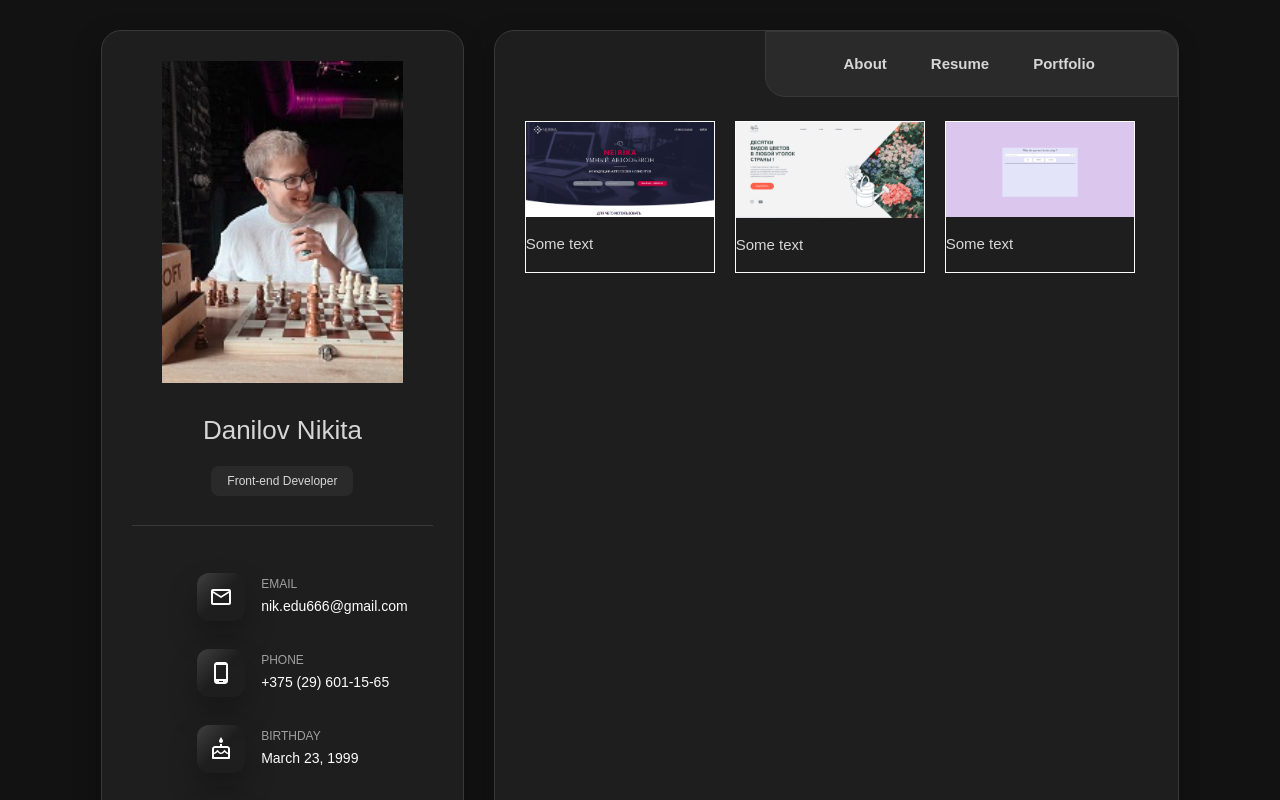
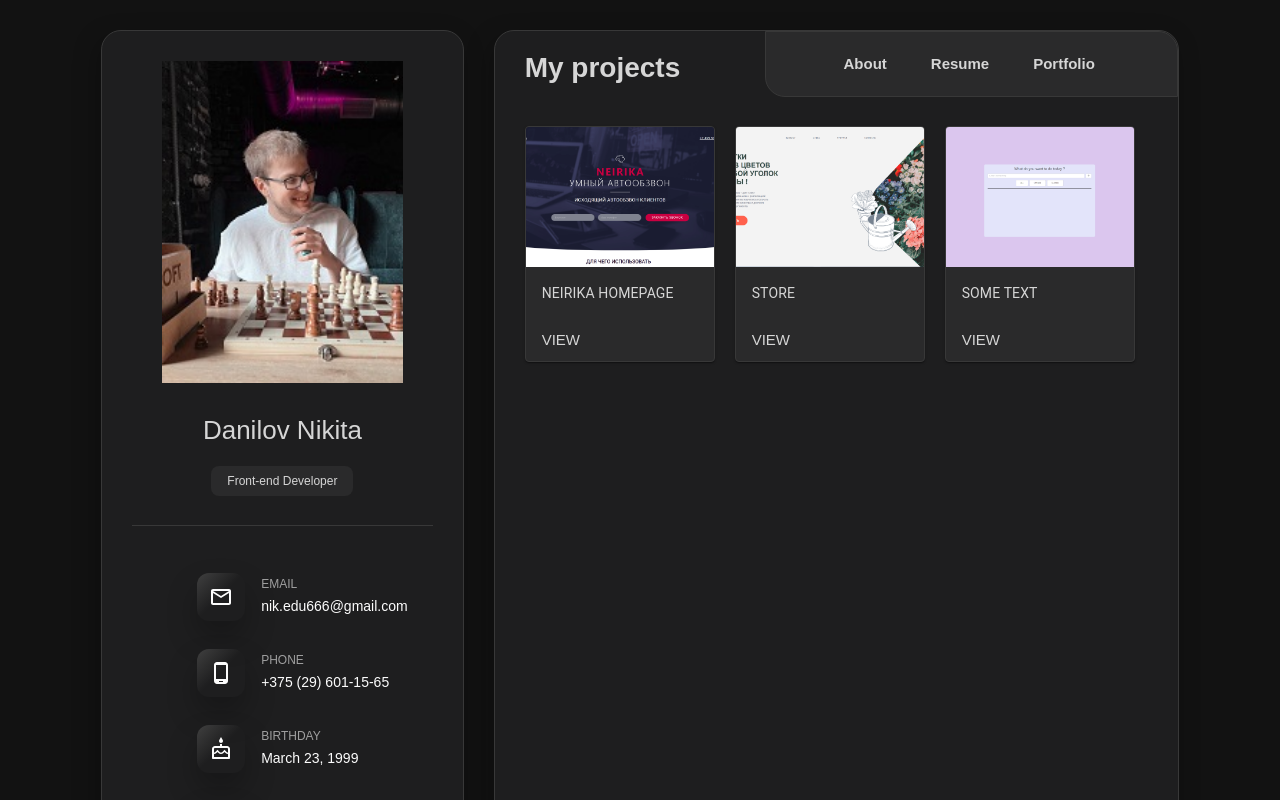
Before and after one commit to NikiDan/landingPage, a React (Create React App) app: page /portfolio in a window 1280 px wide. Shown: the top 800 px of the page. Built offline with nearby package versions, Linux system fonts and the light colour scheme.

Commit message:
Portfolio cards + Routes debug

```diff
--- a/src/Components/ContentMobile/ContentMobile.jsx
+++ b/src/Components/ContentMobile/ContentMobile.jsx
@@ -66,13 +66,13 @@ const ContentMobile = () => {
                     <div className="nav-container" id="nav-container">
                             <ul className="nav__hidden" id="nav">
                                 <li className="nav__item">
-                                    <a className="active" href="#">About</a>
+                                    <Link className="active" to="/">About</Link>
                                 </li>
                                 <li className="nav__item nav__resume">
-                                    <a className="active" href="#"> Resume</a>
+                                    <Link className="active" to="/"> Resume</Link>
                                 </li>
                                 <li className="nav__item nav__portfolio">
-                                    <a className="active" href="#">Portfolio</a>
+                                    <Link className="active" to="/portfolio">Portfolio</Link>
                                 </li>
                             </ul>
                             <button className="nav__btn" id="btnNav" onClick={showNav} type="submit">
--- a/src/Components/ContentMobile/style.css
+++ b/src/Components/ContentMobile/style.css
@@ -322,9 +322,9 @@
     margin: 0;
   }
 
-  .portfolio{
-    flex-direction: column;
-  }
+  /*.portfolio{*/
+  /*  flex-direction: column;*/
+  /*}*/
 
   .portfolio__item{
     width: 100%;
--- a/src/Components/PortfolioPc/PortfolioPc.jsx
+++ b/src/Components/PortfolioPc/PortfolioPc.jsx
@@ -4,12 +4,18 @@ import imgNeirika from "../img/Neirika.png";
 import imgSquare from "../img/Square.png";
 import imgTodo from "../img/Todo.png";
 
+import Card from '@mui/material/Card';
+import CardActions from '@mui/material/CardActions';
+import CardContent from '@mui/material/CardContent';
+import CardMedia from '@mui/material/CardMedia';
+
 import "./style.css";
+import {Typography} from "@mui/material";
 
 const PortfolioPc = () => {
     return(
         <div className="content portfolio__content__main">
-            {/*<h1 className="portfolio__header__text">Hi ! Here you can look at my portfolio projects</h1>*/}
+            <h1 className="portfolio__header__text">My projects</h1>
             <div className="nav-container">
                 <ul className="nav">
                     <li className="nav__item">
@@ -24,42 +30,72 @@ const PortfolioPc = () => {
                 </ul>
             </div>
             <div className="portfolio__content">
-                <div className="portfolio__item neirika portfolio__card">
+                <Card className="portfolio__item neirika portfolio__card">
+                    <CardMedia className="card__img-container"
+                               component="img"
+                               alt="Neirika homepage"
+                               height="140"
+                               image={imgNeirika}
+                    />
+                    <CardContent >
+                        <Typography component="p" className="card__description">
+                            Neirika homepage
+                        </Typography>
+                    </CardContent>
+                    <CardActions>
                     <a href="https://nikidan.github.io/Neirika/index.html"
                        target="_blank"
                        className="portfolio__card-link"
                        rel="noopener noreferrer"
                     >
-                        <div className="card__img-container">
-                            <img src={imgNeirika} alt="Project" className="card__img"/>
-                        </div>
+                        View
                     </a>
-                    <p className="card__description">Some text</p>
-                </div>
-                <div className="portfolio__item square portfolio__card">
+                    </CardActions>
+                </Card>
+                <Card className="portfolio__item square portfolio__card">
+                    <CardMedia className="card__img-container"
+                               component="img"
+                               alt="Store"
+                               height="140"
+                               image={imgSquare}
+                    />
+                    <CardContent>
+                        <Typography component="p" className="card__description">
+                            Store
+                        </Typography>
+                    </CardContent>
+                    <CardActions>
                     <a href="https://nikidan.github.io/CvetOzera/index.html"
                        target="_blank"
                        className="portfolio__card-link"
                        rel="noopener noreferrer"
                     >
-                        <div className="card__img-container">
-                            <img src={imgSquare} alt="Project" className="card__img"/>
-                        </div>
+                        View
                     </a>
-                    <p className="card__description">Some text</p>
-                </div>
-                <div className="portfolio__item todo portfolio__card">
+                    </CardActions>
+                </Card>
+                <Card className="portfolio__item todo portfolio__card">
+                    <CardMedia className="card__img-container"
+                               component="img"
+                               alt="Todo list"
+                               height="140"
+                               image={imgTodo}
+                    />
+                    <CardContent>
+                        <Typography component="p" className="card__description">
+                            Some text
+                        </Typography>
+                    </CardContent>
+                    <CardActions>
                         <a href="https://heartfelt-bunny-71754e.netlify.app/"
                            target="_blank"
                            className="portfolio__card-link"
                            rel="noopener noreferrer"
                         >
-                        <div className="card__img-container">
-                            <img src={imgTodo} alt="Project" className="card__img"/>
-                        </div>
+                            View
                         </a>
-                    <p className="card__description">Some text</p>
-                </div>
+                    </CardActions>
+                </Card>
             </div>
         </div>
     );
--- a/src/Components/PortfolioPc/style.css
+++ b/src/Components/PortfolioPc/style.css
@@ -1,8 +1,20 @@
+.portfolio__content__main{
+    padding-top: 0;
+}
+
+.portfolio__header__text{
+    text-decoration: none;
+    color: #d6d6d6;
+    font-size: 28px;
+    position: relative;
+    bottom: 5px;
+}
+
 .portfolio__content{
     display: flex;
     width: 100%;
     height: auto;
-    margin-top: 60px;
+    margin-top: 30px;
     justify-content: space-around;
 }
 
@@ -12,6 +24,9 @@
 
 .portfolio__item {
     width: 34%;
+    background-color: #2a2a2b !important;
+    border: 1px solid #383838;
+    color: #d6d6d6 !important;
 }
 
 .card__img-container{
@@ -26,11 +41,18 @@
     opacity: 1;
     width: 100%;
     height: auto;
-    transition: opacity 124ms linear, transform 124ms linear;
-    /*border-radius: 8px;*/
 }
 
-.card__img:hover {
-    opacity: 0.9;
-    transform: scale(1.1);
+.portfolio__card-link, .card__description{
+    text-decoration: none;
+    text-transform: uppercase;
+    color: #d6d6d6;
 }
+
+.card__description{
+    font-size: 14px !important;
+}
+
+.portfolio__card-link{
+    padding-left: 8px !important;
+}
```
Lines whose indentation alone changed are shown as unchanged.
